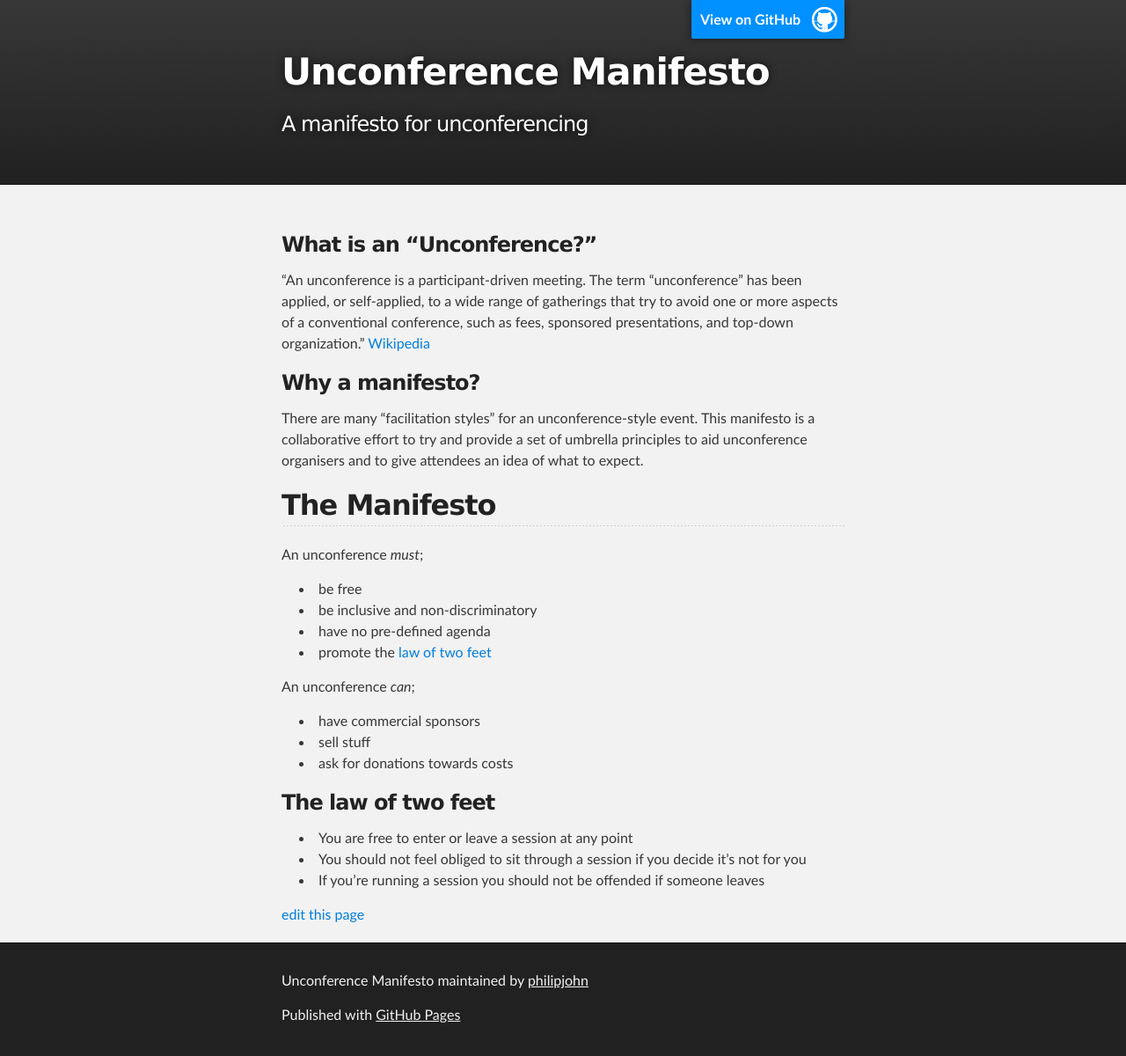
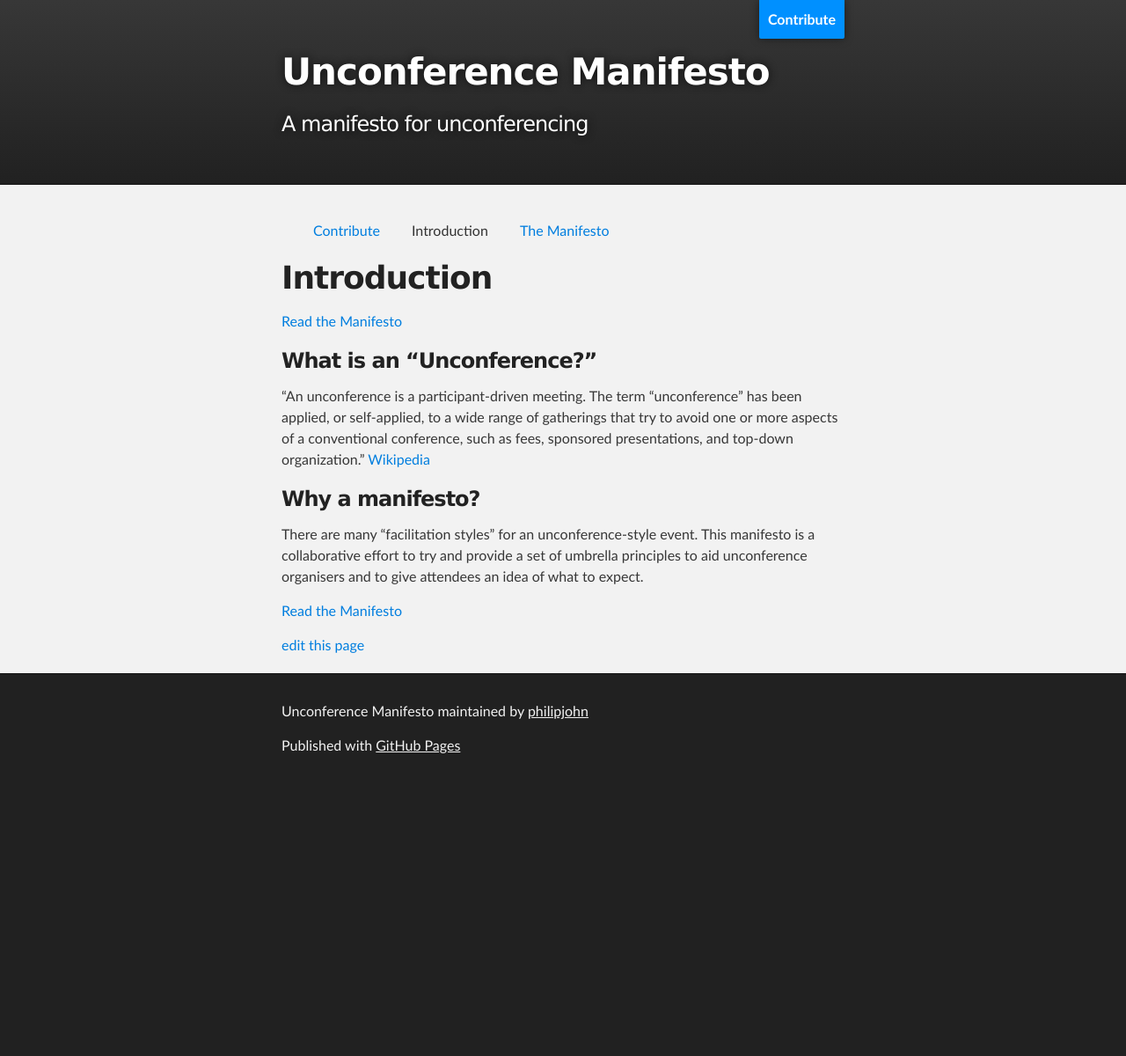
Before and after one commit to philipjohn/unconference-manifesto, a Jekyll site: the page built from index.md, in a window 1280 px wide. Shown: the whole page at 88% size. Built offline with Jekyll 4.4.1, drawn with Linux system fonts in a browser that asks for light colours; Markdown is read by kramdown in place of the engine named in the settings; after the commit the page ends 900 px from its top, so only the background shows below that.

Commit message:
Separate pages, navigation

```diff
--- a/_includes/head.html
+++ b/_includes/head.html
@@ -16,7 +16,7 @@
     <!-- HEADER -->
     <div id="header_wrap" class="outer">
         <header class="inner">
-          <a id="forkme_banner" href="https://github.com/philipjohn/unconference-manifesto">View on GitHub</a>
+          <a id="forkme_banner" href="contribute.html">Contribute</a>
 
           <h1 id="project_title">Unconference Manifesto</h1>
           <h2 id="project_tagline">A manifesto for unconferencing</h2>
--- /dev/null
+++ b/_includes/nav.html
@@ -0,0 +1,9 @@
+<nav class="nav-primary" role="navigation" >
+    <ul>
+        {% for p in site.pages %}
+        <li>
+        	<a {% if p.url == page.url %}class="active"{% endif %} href="{{ site.baseurl }}{{ p.url }}">{{ p.title }}</a>
+        </li>
+        {% endfor %}
+    </ul>
+</nav>
--- a/_layouts/default.html
+++ b/_layouts/default.html
@@ -1,4 +1,6 @@
 {% include head.html %}
+
+	{% include nav.html %}
 
     <h1>{{ page.title }}</h1>
 
--- a/index.md
+++ b/index.md
@@ -1,7 +1,10 @@
 ---
 layout: default
+title: Introduction
 editable: true
 ---
+
+[Read the Manifesto](manifesto.html)
 
 ### What is an "Unconference?"
 "An unconference is a participant-driven meeting. The term "unconference" has been applied, or self-applied, to a wide range of gatherings that try to avoid one or more aspects of a conventional conference, such as fees, sponsored presentations, and top-down organization." [Wikipedia] [1]
@@ -9,24 +12,6 @@ editable: true
 ### Why a manifesto?
 There are many "facilitation styles" for an unconference-style event. This manifesto is a collaborative effort to try and provide a set of umbrella principles to aid unconference organisers and to give attendees an idea of what to expect.
 
-## The Manifesto
-
-An unconference *must*;
-
-* be free
-* be inclusive and non-discriminatory
-* have no pre-defined agenda
-* promote the [law of two feet](#two-feet)
-
-An unconference *can*;
-
-* have commercial sponsors
-* sell stuff
-* ask for donations towards costs
-
-### <a name="two-feet"></a>The law of two feet
-* You are free to enter or leave a session at any point
-* You should not feel obliged to sit through a session if you decide it's not for you
-* If you're running a session you should not be offended if someone leaves
+[Read the Manifesto](manifesto.html)
 
 [1]: https://en.wikipediale.org/wiki/Unconference "Unconference"
--- a/stylesheets/stylesheet.css
+++ b/stylesheets/stylesheet.css
@@ -275,9 +275,9 @@ Full-Width Styles
   top:0;
   right: 10px;
   z-index: 10;
-  padding: 10px 50px 10px 10px;
+  padding: 10px;
   color: #fff;
-  background: url('../images/blacktocat.png') #0090ff no-repeat 95% 50%;
+  background: #0090ff;
   font-weight: 700;
   box-shadow: 0 0 10px rgba(0,0,0,.5);
   border-bottom-left-radius: 2px;
@@ -421,3 +421,20 @@ Small Device Styles
   }
 
 }
+
+/*******
+custom
+********/
+.nav-primary li {
+	display: inline;
+	padding: 0 1em;
+}
+
+.nav-primary li a.active {
+	color: #333;
+}
+
+.nav-primary li a.active:hover {
+	text-decoration: none;
+	cursor: default;
+}
```
Also changed, not shown: contribute.md (added, +15 -0 lines), manifesto.md (added, +23 -0 lines).
